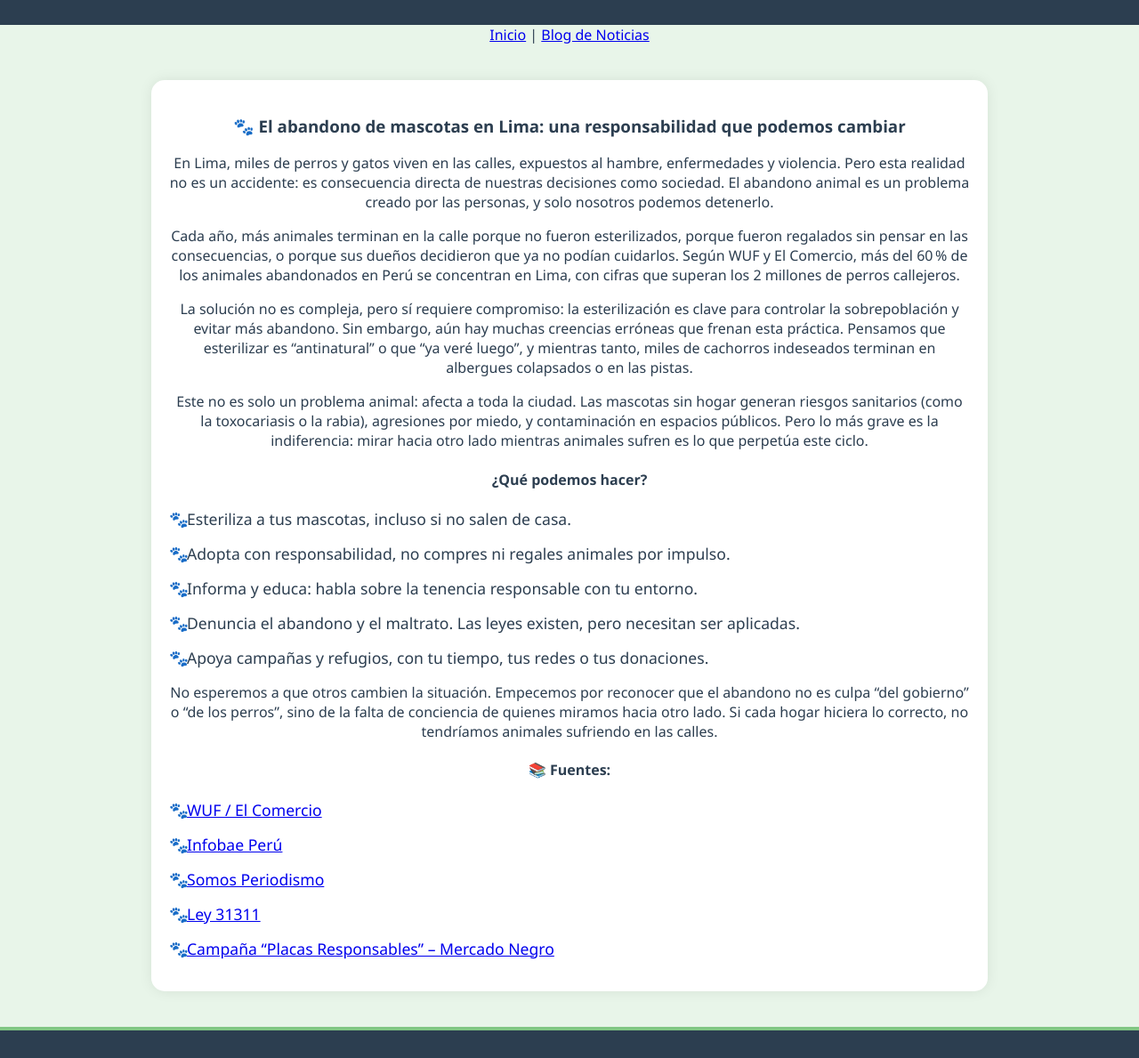
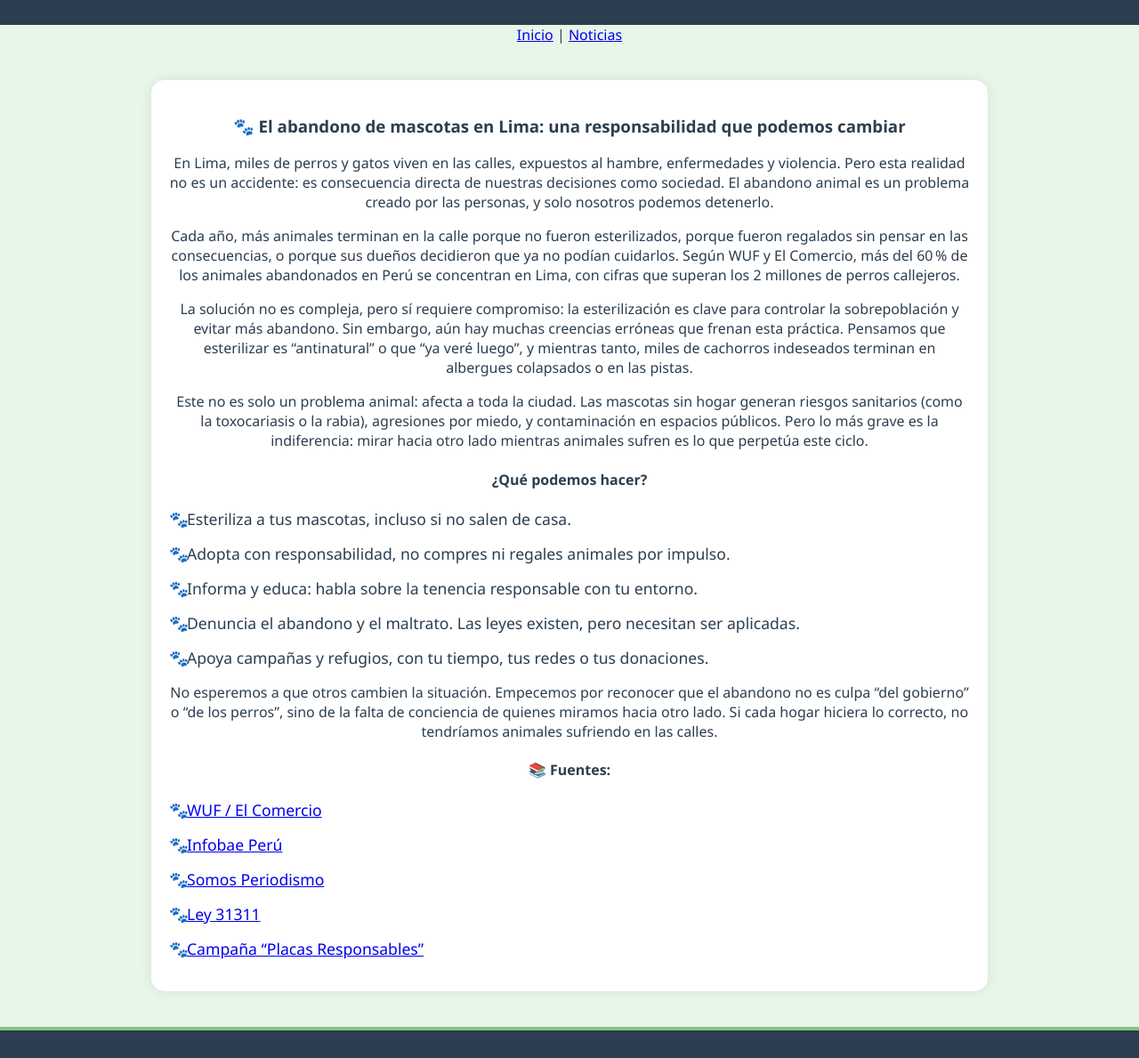
Before and after one commit to Helaa21/ALMA-ANIMAL, a plain HTML site: page Blog de Noticias.html in a window 1280 px wide. Shown: the part 93-1282 px from the top of the page at 89% size. Drawn offline with Linux system fonts and the light colour scheme.

Commit message:
Update Blog de Noticias.html

```diff
--- a/Blog de Noticias.html
+++ b/Blog de Noticias.html
@@ -3,7 +3,7 @@
 <head>
   <meta charset="UTF-8">
   <meta name="viewport" content="width=device-width, initial-scale=1.0">
-  <title> Blog de Noticias - Alma Animal</title>
+  <title>Blog de Noticias - Alma Animal</title>
   <link rel="stylesheet" href="style.css">
 </head>
 <body>
@@ -11,15 +11,13 @@
     <h1>Blog de Noticias</h1>
     <nav>
       <a href="index.html">Inicio</a> |
-      <a href="Blog de Noticias.html">Blog de Noticias</a>
+      <a href="noticias.html">Noticias</a>
     </nav>
   </header>
 
   <main>
     <section>
       <article>
-<article>
-
         <h3>🐾 El abandono de mascotas en Lima: una responsabilidad que podemos cambiar</h3>
         <p>
           En Lima, miles de perros y gatos viven en las calles, expuestos al hambre, enfermedades y violencia. Pero esta realidad no es un accidente: es consecuencia directa de nuestras decisiones como sociedad. El abandono animal es un problema creado por las personas, y solo nosotros podemos detenerlo.
@@ -50,19 +48,9 @@
           <li><a href="https://www.infobae.com/peru/2025/05/14/los-efectos-secundarios-de-adoptar-jornada-benefica-de-adopciones-en-lima" target="_blank">Infobae Perú</a></li>
           <li><a href="https://somosperiodismo.com/perros-abandonados-enfermedades-agresiones-y-desafios-que-deambulan-en-las-calles-de-lima/" target="_blank">Somos Periodismo</a></li>
           <li><a href="https://es.wikipedia.org/wiki/Ley_de_protecci%C3%B3n_y_bienestar_animal" target="_blank">Ley 31311</a></li>
-    <li><a href="https://www.mercadonegro.pe/publicidad/campanas/placas-responsables-la-campana-que-promueve-la-adopcion-responsable-de-mascotas-y-lucha-contra-el-abandono/" target="_blank">Campaña “Placas Responsables” – Mercado Negro</a></li>
+          <li><a href="https://www.mercadonegro.pe/publicidad/campanas/placas-responsables-la-campana-que-promueve-la-adopcion-responsable-de-mascotas-y-lucha-contra-el-abandono/" target="_blank">Campaña “Placas Responsables”</a></li>
         </ul>
-
-
-
       </article>
-
-      <article>
-
-
-      </article>
-
-      <!-- Aquí puedes agregar más noticias en el mismo formato -->
     </section>
   </main>
 
```
Lines whose indentation alone changed are shown as unchanged.
